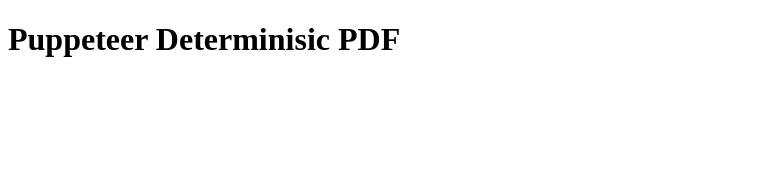
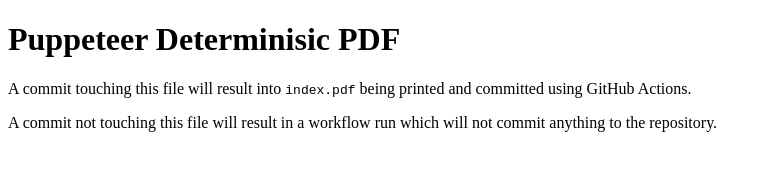
Before and after one commit to TomasHubelbauer/puppeteer-deterministic-pdf, a website: page index.html in a window 1280 px wide. Shown: the whole page, without its empty margins (0-771 px from the left). Drawn offline with Linux system fonts and the light colour scheme.

Commit message:
Explain the process in the input document

```diff
--- a/index.html
+++ b/index.html
@@ -6,5 +6,7 @@
   </head>
   <body>
     <h1>Puppeteer Determinisic PDF</h1>
+    <p>A commit touching this file will result into <code>index.pdf</code> being printed and committed using GitHub Actions.</p>
+    <p>A commit not touching this file will result in a workflow run which will not commit anything to the repository.</p>
   </body>
 </html>
```
